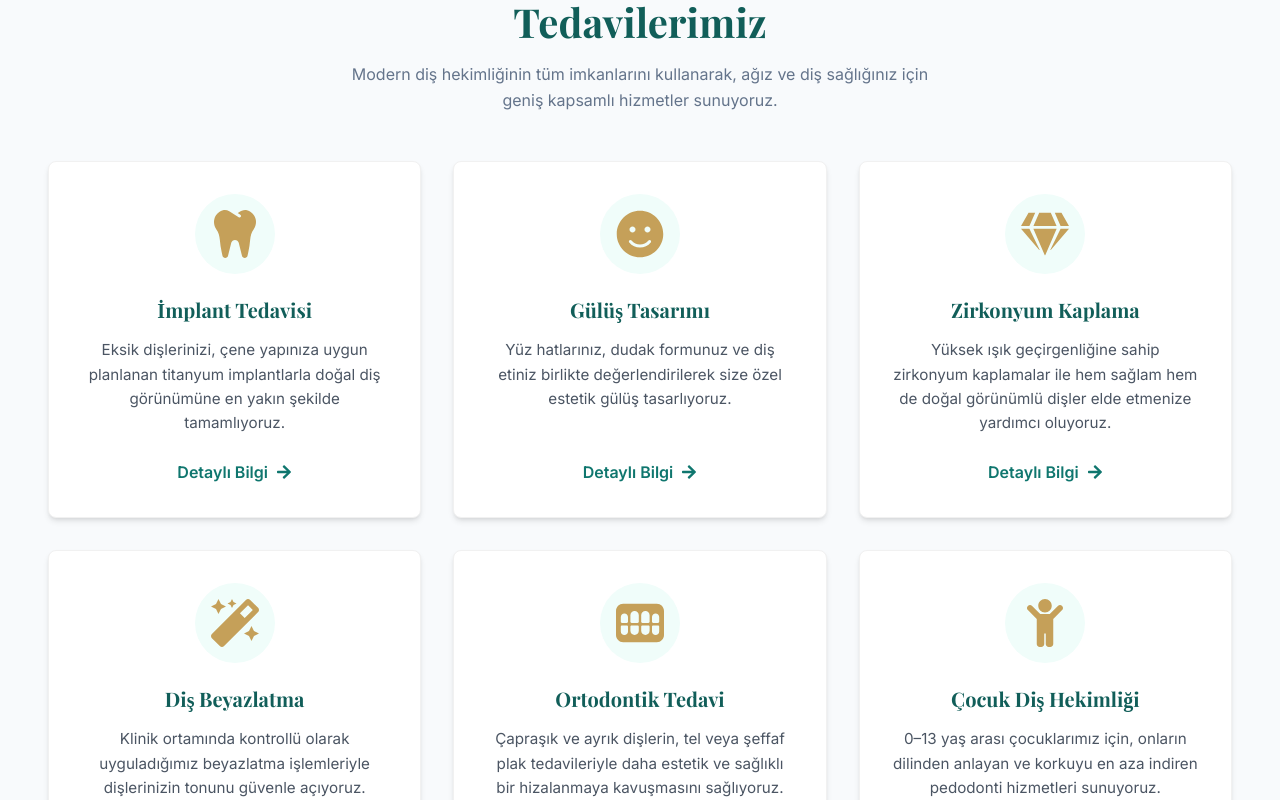
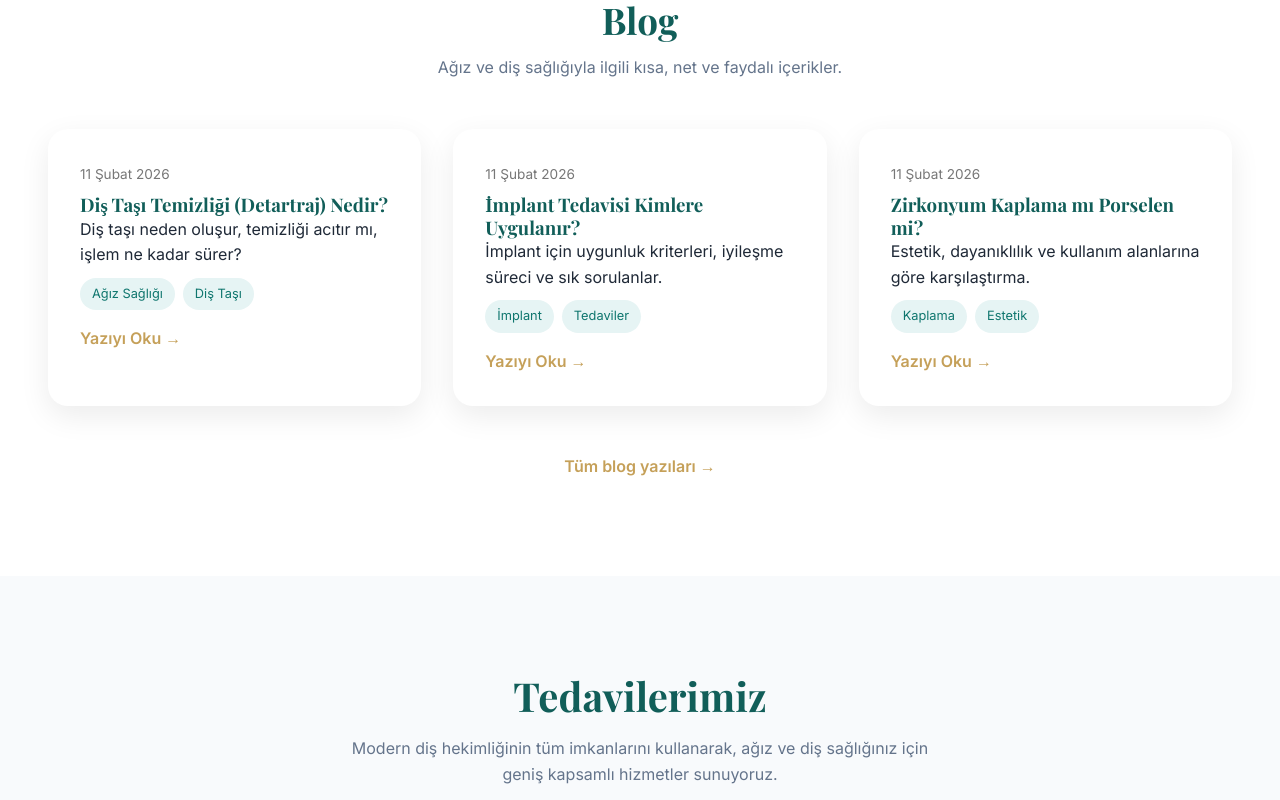
Before and after one commit to ozgekacmazz/dentege-website, a React (Vite) app: page / in a window 1280 px wide. Shown: the part 1580-2380 px from the top of the page. Built offline with nearby package versions, Linux system fonts and the light colour scheme.

Commit message:
UI/SEO: rename Home latest posts section to Blog

```diff
--- a/src/pages/Home.tsx
+++ b/src/pages/Home.tsx
@@ -1,10 +1,12 @@
-import Hero from '../components/Hero';
-import ClinicIntro from '../components/ClinicIntro';
-import TreatmentCard from '../components/TreatmentCard';
-import DoctorsSection from '../components/DoctorsSection';
+import Hero from "../components/Hero";
+import ClinicIntro from "../components/ClinicIntro";
+import TreatmentCard from "../components/TreatmentCard";
+import DoctorsSection from "../components/DoctorsSection";
 import TrustSection from "../components/TrustSection";
-import Seo from '../components/Seo';
-import { FaTooth, FaGem, FaMagic, FaChild, FaTeeth, FaSmile } from 'react-icons/fa';
+import Seo from "../components/Seo";
+import { FaTooth, FaGem, FaMagic, FaChild, FaTeeth, FaSmile } from "react-icons/fa";
+import { Link } from "react-router-dom";
+import { blogPosts } from "../data/blogPosts";
 
 const Home = () => {
     const treatments = [
@@ -12,64 +14,124 @@ const Home = () => {
             title: "İmplant Tedavisi",
             desc: "Eksik dişlerinizi, çene yapınıza uygun planlanan titanyum implantlarla doğal diş görünümüne en yakın şekilde tamamlıyoruz.",
             icon: <FaTooth />,
-            link: "/tedaviler#implant"
+            link: "/tedaviler#implant",
         },
         {
             title: "Gülüş Tasarımı",
             desc: "Yüz hatlarınız, dudak formunuz ve diş etiniz birlikte değerlendirilerek size özel estetik gülüş tasarlıyoruz.",
             icon: <FaSmile />,
-            link: "/tedaviler#gulus-tasarimi"
+            link: "/tedaviler#gulus-tasarimi",
         },
         {
             title: "Zirkonyum Kaplama",
             desc: "Yüksek ışık geçirgenliğine sahip zirkonyum kaplamalar ile hem sağlam hem de doğal görünümlü dişler elde etmenize yardımcı oluyoruz.",
             icon: <FaGem />,
-            link: "/tedaviler#zirkonyum"
+            link: "/tedaviler#zirkonyum",
         },
         {
             title: "Diş Beyazlatma",
             desc: "Klinik ortamında kontrollü olarak uyguladığımız beyazlatma işlemleriyle dişlerinizin tonunu güvenle açıyoruz.",
             icon: <FaMagic />,
-            link: "/tedaviler#beyazlatma"
+            link: "/tedaviler#beyazlatma",
         },
         {
             title: "Ortodontik Tedavi",
             desc: "Çapraşık ve ayrık dişlerin, tel veya şeffaf plak tedavileriyle daha estetik ve sağlıklı bir hizalanmaya kavuşmasını sağlıyoruz.",
             icon: <FaTeeth />,
-            link: "/tedaviler#ortodonti"
+            link: "/tedaviler#ortodonti",
         },
         {
             title: "Çocuk Diş Hekimliği",
             desc: "0–13 yaş arası çocuklarımız için, onların dilinden anlayan ve korkuyu en aza indiren pedodonti hizmetleri sunuyoruz.",
             icon: <FaChild />,
-            link: "/tedaviler#pedodonti"
-        }
+            link: "/tedaviler#pedodonti",
+        },
     ];
+
+    const latestPosts = [...blogPosts]
+        .sort((a, b) => new Date(b.date).getTime() - new Date(a.date).getTime())
+        .slice(0, 3);
+
+    const formatTRLong = (date: string) =>
+        new Date(date).toLocaleDateString("tr-TR", {
+            day: "numeric",
+            month: "long",
+            year: "numeric",
+        });
 
     return (
         <>
             <Seo
                 title="Dent Ege Diş Kliniği | Manisa Yunusemre Diş Hekimi ve Diş Tedavileri"
                 description="Manisa Yunusemre'de implant, diş beyazlatma, zirkonyum kaplama, gülüş tasarımı, ortodonti ve çocuk diş hekimliği için Dent Ege Diş Kliniği'nden randevu alabilirsiniz."
+                canonical="/"
+                ogType="website"
             />
 
             <Hero />
             <ClinicIntro />
 
-            <section className="section-padding" style={{ backgroundColor: '#f8fafc' }}>
+            {/* Blog (Internal link boost) */}
+            <section className="section-padding" style={{ backgroundColor: "#ffffff" }}>
                 <div className="container">
-                    <div style={{ textAlign: 'center', marginBottom: '3rem' }}>
-                        <h2 style={{ fontSize: '2.5rem', marginBottom: '1rem' }}>Tedavilerimiz</h2>
-                        <p style={{ color: '#64748b', maxWidth: '600px', margin: '0 auto' }}>
+                    <div style={{ textAlign: "center", marginBottom: "3rem" }}>
+                        <h2 style={{ fontSize: "2.3rem", marginBottom: "0.8rem" }}>Blog</h2>
+                        <p style={{ color: "#64748b", maxWidth: "700px", margin: "0 auto" }}>
+                            Ağız ve diş sağlığıyla ilgili kısa, net ve faydalı içerikler.
+                        </p>
+                    </div>
+
+                    <div
+                        style={{
+                            display: "grid",
+                            gridTemplateColumns: "repeat(auto-fit, minmax(300px, 1fr))",
+                            gap: "2rem",
+                        }}
+                    >
+                        {latestPosts.map((post) => (
+                            <div key={post.slug} className="blog-card">
+                                <span className="blog-date">{formatTRLong(post.date)}</span>
+                                <h3 style={{ marginTop: "0.5rem" }}>{post.title}</h3>
+                                <p>{post.excerpt}</p>
+
+                                <div className="blog-tags">
+                                    {post.tags.slice(0, 2).map((tag) => (
+                                        <span key={tag}>{tag}</span>
+                                    ))}
+                                </div>
+
+                                <Link to={`/blog/${post.slug}`} className="blog-read-more">
+                                    Yazıyı Oku →
+                                </Link>
+                            </div>
+                        ))}
+                    </div>
+
+                    <div style={{ textAlign: "center", marginTop: "2rem" }}>
+                        <Link to="/blog" className="blog-read-more" style={{ display: "inline-block" }}>
+                            Tüm blog yazıları →
+                        </Link>
+                    </div>
+                </div>
+            </section>
+
+            {/* Tedaviler */}
+            <section className="section-padding" style={{ backgroundColor: "#f8fafc" }}>
+                <div className="container">
+                    <div style={{ textAlign: "center", marginBottom: "3rem" }}>
+                        <h2 style={{ fontSize: "2.5rem", marginBottom: "1rem" }}>Tedavilerimiz</h2>
+                        <p style={{ color: "#64748b", maxWidth: "600px", margin: "0 auto" }}>
                             Modern diş hekimliğinin tüm imkanlarını kullanarak, ağız ve diş sağlığınız için geniş kapsamlı hizmetler sunuyoruz.
                         </p>
                     </div>
 
-                    <div style={{
-                        display: 'grid',
-                        gridTemplateColumns: 'repeat(auto-fit, minmax(300px, 1fr))',
-                        gap: '2rem'
-                    }}>
+                    <div
+                        style={{
+                            display: "grid",
+                            gridTemplateColumns: "repeat(auto-fit, minmax(300px, 1fr))",
+                            gap: "2rem",
+                        }}
+                    >
                         {treatments.map((t, index) => (
                             <TreatmentCard
                                 key={index}
@@ -84,10 +146,8 @@ const Home = () => {
                 </div>
             </section>
 
-            {/*  Yeni: Hekimlerimiz Bölümü */}
             <DoctorsSection />
             <TrustSection />
-
         </>
     );
 };
```
Also changed, not shown: src/pages/Treatments.tsx (+106 -115 lines).
